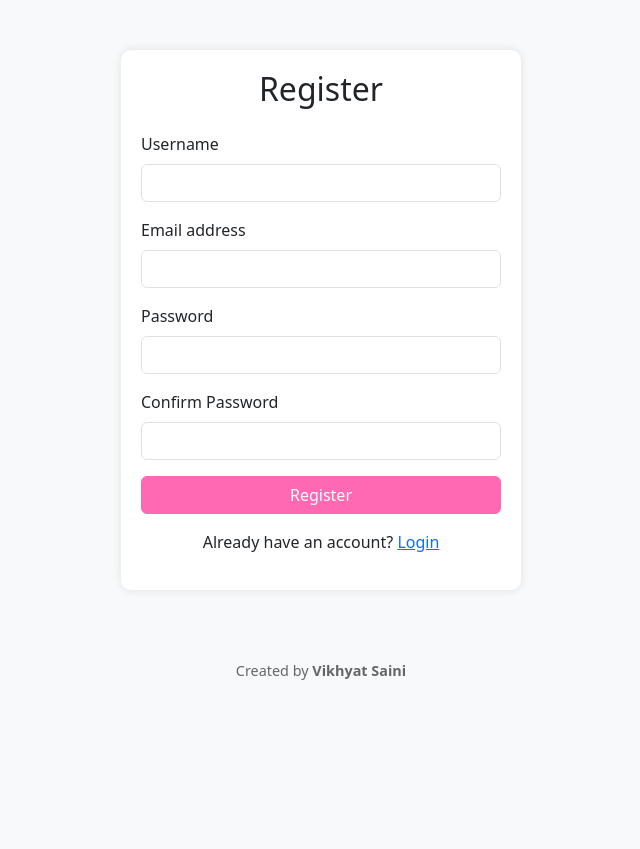
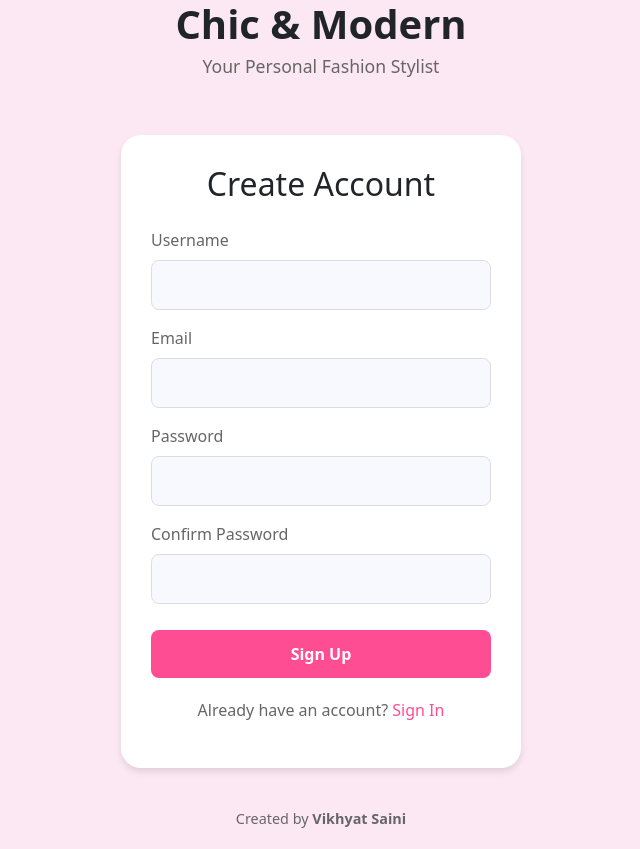
Before and after one commit to VikhyatSaini/VirtualStylist, a Flask app: page /register in a window 1280 px wide. Shown: the whole page, without its empty margins (319-959 px from the left). Before the commit the page ends 680 px from the top, so only its background shows below. Run offline with Flask 3, Linux system fonts and the light colour scheme.

Commit message:
Update register.html

```diff
--- a/templates/register.html
+++ b/templates/register.html
@@ -7,34 +7,93 @@
     <link href="https://cdn.jsdelivr.net/npm/bootstrap@5.3.0/dist/css/bootstrap.min.css" rel="stylesheet">
     <style>
         body {
-            background-color: #f8f9fa;
+            background-color: #fce8f3;
+            min-height: 100vh;
+            display: flex;
+            flex-direction: column;
+        }
+        .main-container {
+            flex: 1;
+            display: flex;
+            flex-direction: column;
+            justify-content: center;
+        }
+        .brand {
+            text-align: center;
+            margin-bottom: 20px;
+        }
+        .brand h1 {
+            font-size: 2.5rem;
+            font-weight: 600;
+            margin-bottom: 5px;
+        }
+        .brand p {
+            color: #666;
+            font-size: 1.1rem;
         }
         .register-container {
             max-width: 400px;
-            margin: 50px auto;
-            padding: 20px;
+            margin: 20px auto;
+            padding: 30px;
             background: white;
-            border-radius: 10px;
-            box-shadow: 0 0 10px rgba(0,0,0,0.1);
+            border-radius: 20px;
+            box-shadow: 0 4px 6px rgba(0,0,0,0.1);
+        }
+        .form-label {
+            color: #666;
+            font-weight: 500;
+        }
+        .form-control {
+            border: 1px solid #ddd;
+            border-radius: 8px;
+            padding: 12px;
+            background-color: #f8f9ff;
         }
         .form-control:focus {
             border-color: #ff69b4;
             box-shadow: 0 0 0 0.2rem rgba(255,105,180,0.25);
         }
         .btn-primary {
-            background-color: #ff69b4;
-            border-color: #ff69b4;
+            background-color: #ff4d94;
+            border: none;
+            padding: 12px;
+            border-radius: 8px;
+            font-weight: 600;
+            margin-top: 10px;
         }
         .btn-primary:hover {
             background-color: #ff1493;
-            border-color: #ff1493;
+        }
+        .signup-text {
+            text-align: center;
+            margin-top: 20px;
+            color: #666;
+        }
+        .signup-text a {
+            color: #ff4d94;
+            text-decoration: none;
+            font-weight: 500;
+        }
+        .signup-text a:hover {
+            text-decoration: underline;
+        }
+        .footer {
+            text-align: center;
+            padding: 20px;
+            color: #666;
+            font-size: 0.9rem;
         }
     </style>
 </head>
 <body>
+    <div class="main-container">
+        <div class="brand">
+            <h1>Chic & Modern</h1>
+            <p>Your Personal Fashion Stylist</p>
+        </div>
         <div class="container">
             <div class="register-container">
-            <h2 class="text-center mb-4">Register</h2>
+                <h2 class="text-center mb-4">Create Account</h2>
                 {% with messages = get_flashed_messages() %}
                     {% if messages %}
                         {% for message in messages %}
@@ -48,7 +107,7 @@
                         <input type="text" class="form-control" id="username" name="username" required>
                     </div>
                     <div class="mb-3">
-                    <label for="email" class="form-label">Email address</label>
+                        <label for="email" class="form-label">Email</label>
                         <input type="email" class="form-control" id="email" name="email" required>
                     </div>
                     <div class="mb-3">
@@ -60,17 +119,20 @@
                         <input type="password" class="form-control" id="confirm_password" name="confirm_password" required>
                     </div>
                     <div class="d-grid">
-                    <button type="submit" class="btn btn-primary">Register</button>
+                        <button type="submit" class="btn btn-primary">Sign Up</button>
                     </div>
                 </form>
-            <div class="text-center mt-3">
-                <p>Already have an account? <a href="{{ url_for('login') }}">Login</a></p>
+                <div class="signup-text">
+                    <p>Already have an account? <a href="{{ url_for('login') }}">Sign In</a></p>
                 </div>
             </div>
         </div>
-    <footer class="footer" style="text-align: center; padding: 20px; color: #666; font-size: 0.9rem;">
+    </div>
+
+    <footer class="footer">
         Created by <strong>Vikhyat Saini</strong>
     </footer>
+
     <script src="https://cdn.jsdelivr.net/npm/bootstrap@5.3.0/dist/js/bootstrap.bundle.min.js"></script>
 </body>
 </html>
```
Lines whose indentation alone changed are shown as unchanged.
